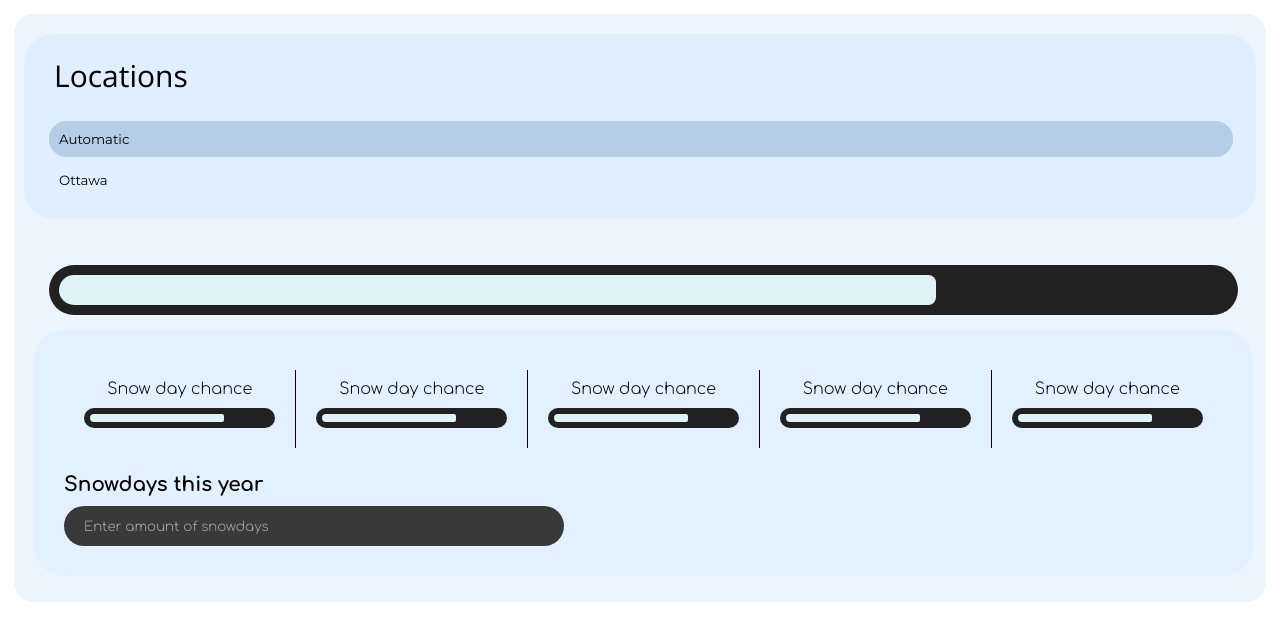
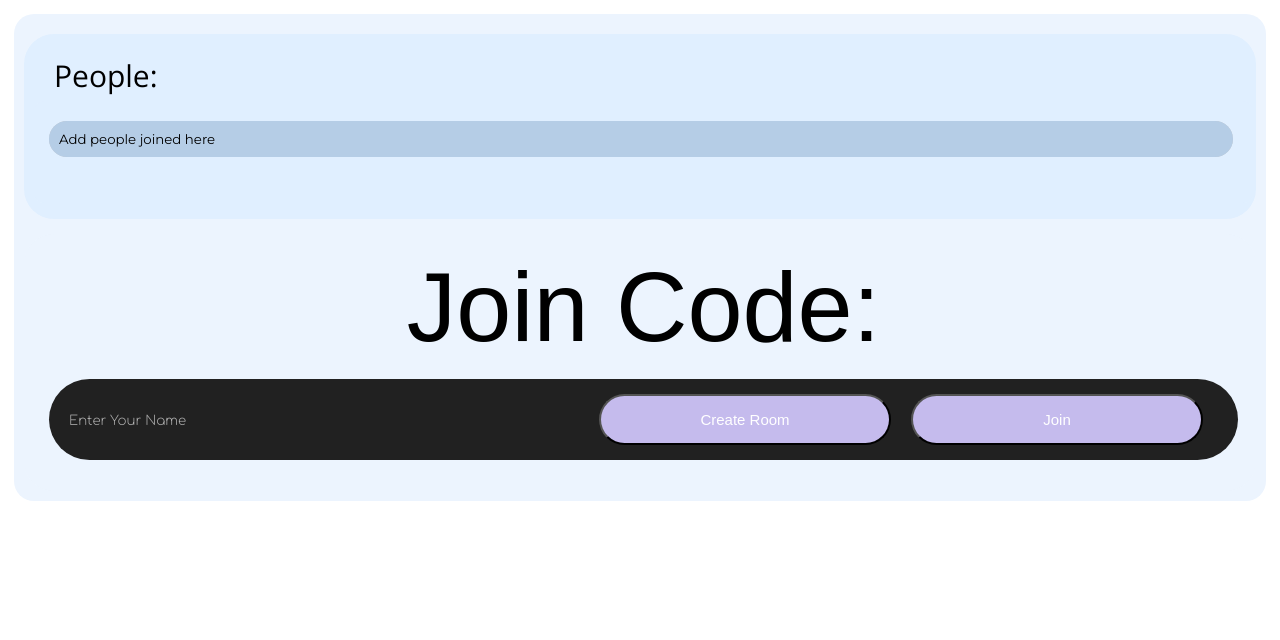
Before and after one commit to cshariq/signal-sketch, a website: page index.html in a window 1280 px wide. Drawn offline with nearby package versions, Linux system fonts and the light colour scheme; files that its build step writes are made by us from their sources.

Commit message:
Add files via upload

```diff
--- a/_chatContainer.scss
+++ b/_chatContainer.scss
@@ -226,6 +226,16 @@ $text-box-color: #000000;
 
 .container > .progress-bar::after {
 	counter-reset: meter var(--meter-value);
+}
+
+.join {
+  margin: 15px;
+  color: white;
+  background-color: #212121;
+  border-radius: 190px;
+  padding: 15px;
+  font-size: 15px;
+  width: calc(50% - 30px);
 }
 
 .container > .progress-bar[style*="100"] {
--- a/index.html
+++ b/index.html
@@ -27,23 +27,22 @@
         <link rel="icon" href="https://fonts.googleapis.com/css2?family=Material+Symbols+Outlined:opsz,wght,FILL,GRAD@20..48,100..700,0..1,-50..200&icon_names=add_box" />
         <meta charset="UTF-8">
         <meta name="viewport" content="width=device-width, initial-scale=1.0">
-        <link rel= "stylesheet" href= "dist/css/style.css">
+        <link rel= "stylesheet" href= "static/styles/dist/css/style.css">
     </head>
 <body>
     <main>
         <section class="paymentContainer" style="padding: 5px; border-radius: 20px;">
             <div class="sectionContainer" id="camera">
-
-                <span class="recent-text">Locations</span>
+                <span class="recent-text">People:</span>
                 <select size="2" id="sessions" onchange="switchSession()" style="font-family: 'Montserrat', sans-serif; padding: 15px;border-radius: 10px; outline: none; border: none; border-width: 0; max-width: 100%; height: 90%; display: block; width: 100%; color: black;">
-                    <option aria-label="Automatic" selected="selected" value="0">Automatic</option>
-                    <option aria-label="Ottawa" value="1">Ottawa</option>
+                    <option aria-label="Automatic" selected="selected" value="0">Add people joined here</option>
+                    <!-- <option aria-label="Ottawa" value="1">Ottawa</option>
                     <option aria-label="Montreal" value="2">Montreal</option>
                     <option aria-label="Toronto" value="3">Toronto</option>
                     <option aria-label="New York" value="4">New York</option>
                     <option aria-label="Boston" value="5">Boston</option>
                     <option aria-label="San Francisco" value="6">San Francisco</option>
-                    <option aria-label="Los Angeles" value="7">Los Angeles</option>
+                    <option aria-label="Los Angeles" value="7">Los Angeles</option> -->
                 </select>
                 <div class ='toggle-switch' onclick="myFunction()">
                     <label class="label-1" onclick="myFunction()">
@@ -55,13 +54,24 @@
 
             <div class="sectionContainer" id="chat">
                 <!-- <div class="chat-container"> -->
-                    <div class="percentage-text" id="percentage-text"></div>
-                    <div class="container" id="chatbox">
-                        <span style="--meter-value: 75;" class="progress-bar" id="progress-bar"></span>
+                    <div class="percentage-text" id="percentage-text"> Join Code: </div>
+                    <!-- <div class="container" id="chatbox"> -->
+
+                    <div class="join-element">
+                        <input id="joinCode" class="textbox" type="text" placeholder="Enter Your Name" onkeydown="checkEnter(event)">
+                        <button class="join-button">Create Room</button>
+                        <button class="join-button">Join</button>
+
+                    </div>
+
+                    <!-- <span class="exit" onclick="enter()">join</span>
+                    <button class="join" onclick="clearInput()" >create game</button> -->
+                        <!-- <span style="--meter-value: 75;" class="progress-bar" id="progress-bar"></span> -->
                         <!-- <div class="textbox" placeholder="Enter Answer" onkeydown="checkEnter(event)"> -->
                         <!-- <div style="position: relative; display: inline-block; cursor: pointer;" onclick="startLoading()">                                  -->
-                    </div>
-                <div class="table-holder">
+                    <!-- </div> -->
+
+                <div class="table-holder" style="display: none;">
                     <div class="scrollable-table">
                         <table class="weather-info">
                             <tr id="dow">
```
Also changed, not shown: _cameraContainer.scss (line endings or trailing spaces), dist/css/base.css (added), dist/css/darkModeSlider.css (added), dist/css/style.css (added), static/styles/dist/css/style.css (added), 4 other files.
